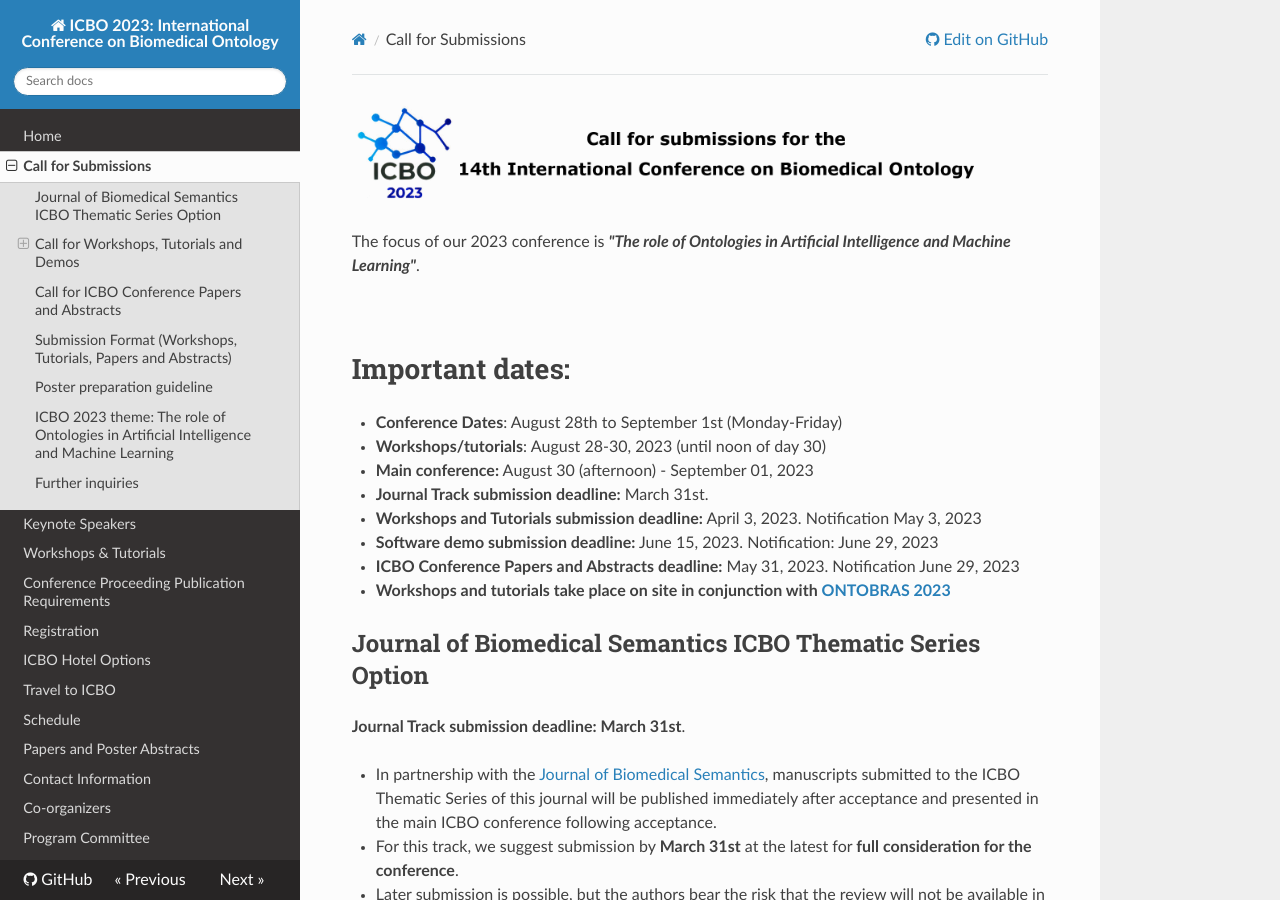
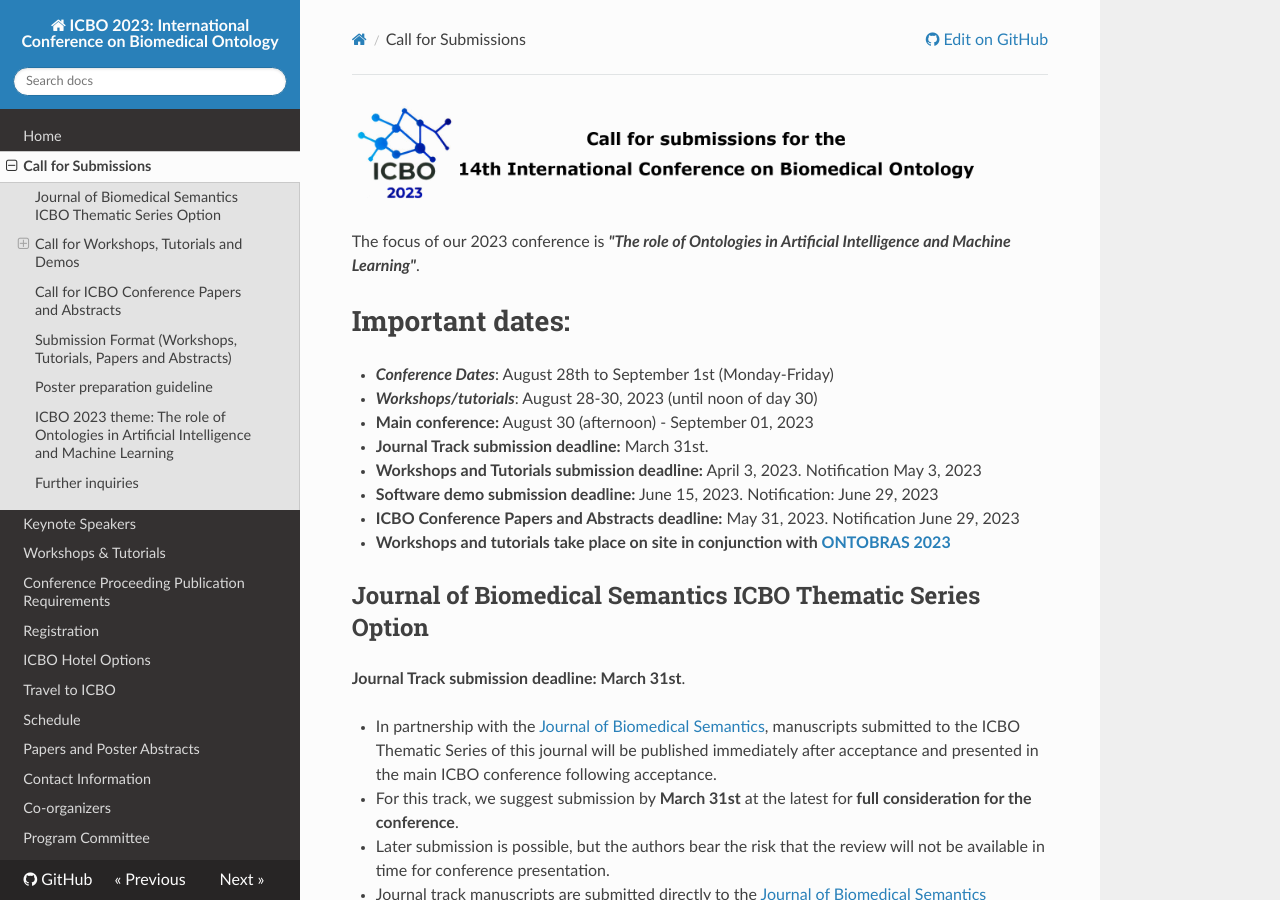
Before and after one commit to ICBO-conference/icbo2023, an MkDocs documentation site: the page built from docs/call-for-submissions.md, in a window 1280 px wide and 900 px high. Built offline with MkDocs 1.6.1, drawn with Linux system fonts in a browser that asks for light colours; nearby versions of some CDN libraries.

```diff
--- a/docs/call-for-submissions.md
+++ b/docs/call-for-submissions.md
@@ -9,11 +9,10 @@
 
 The focus of our 2023 conference is ***"The role of Ontologies in Artificial Intelligence and Machine Learning"***.
 <br />
-<br />
 
 # Important dates:
-- **Conference Dates**: August 28th to September 1st (Monday-Friday)
-- **Workshops/tutorials**: August 28-30, 2023 (until noon of day 30)
+- ***Conference Dates***: August 28th to September 1st (Monday-Friday)
+- ***Workshops/tutorials***: August 28-30, 2023 (until noon of day 30)
 
 - **Main conference:** August 30 (afternoon) - September 01, 2023
 - **Journal Track submission deadline:** March 31st.
```
Also changed, not shown: docs/index.md (+1 -1 lines).
